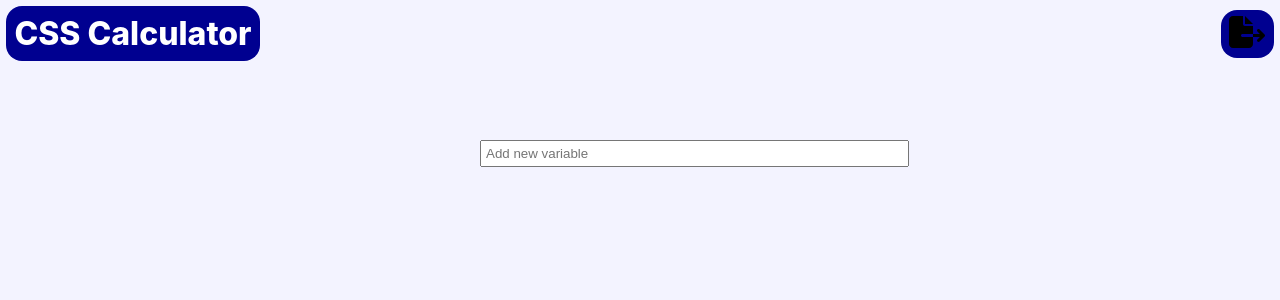
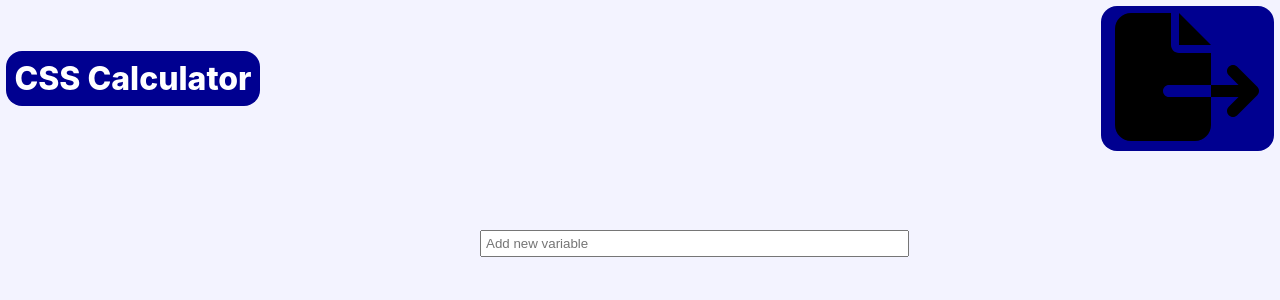
Before and after one commit to divyanshchahar/csscalculator, a React (Create React App) app in the folder client/: page / in a window 1280 px wide. Shown: the top 300 px of the page. Built offline with nearby package versions, Linux system fonts and the light colour scheme.

Commit message:
changed variables for all media queries

```diff
--- a/client/src/App.css
+++ b/client/src/App.css
@@ -148,18 +148,34 @@ body {
 
 @media screen and (min-width: 429px) {
   :root {
-    --h3: 5vw;
+    --fs2: 2rem;
+    --p2: calc(0.2 * var(--fs2));
+    --fw2: 800;
+    --br2: calc(0.5 * var(--fs2));
 
-    --p2: calc(0.2 * var(--h3));
-
+    --h3: 10vw;
     --fs3: 1rem;
     --m3: calc(0.25 * var(--fs3));
     --p3: calc(0.25 * var(--fs3));
 
     --b3: calc(0.25 * var(--fs3));
 
-    --m1_5: 5vh;
-    --m2_5: 5vw;
+    --m13: 1rem;
+
+    --p6: 5vw;
+    --w6: 25vw;
+    --m6: calc(var(--fs3) * 0.5);
+
+    --w14: 1.5rem;
+
+    --p12: calc(0.25 * var(--fs3));
+
+    /* COLOR */
+    --background1: rgba(225, 225, 255, 0.4);
+    --background2: rgba(255, 255, 255, 1);
+    --background3: rgba(0, 0, 144, 1);
+
+    --hover1: rgba(0, 0, 255, 0.1);
   }
 }
 
@@ -170,17 +186,33 @@ body {
 
 @media screen and (min-width: 1025px) {
   :root {
-    --h3: 2.5vw;
+    --fs2: 2rem;
+    --p2: calc(0.2 * var(--fs2));
+    --fw2: 800;
+    --br2: calc(0.5 * var(--fs2));
 
-    --p2: calc(0.2 * var(--h3));
-
+    --h3: 10vw;
     --fs3: 1rem;
     --m3: calc(0.25 * var(--fs3));
     --p3: calc(0.25 * var(--fs3));
 
     --b3: calc(0.25 * var(--fs3));
 
-    --m1_5: 5vh;
-    --m2_5: 5vw;
+    --m13: 1rem;
+
+    --p6: 5vw;
+    --w6: 25vw;
+    --m6: calc(var(--fs3) * 0.5);
+
+    --w14: 1.5rem;
+
+    --p12: calc(0.25 * var(--fs3));
+
+    /* COLOR */
+    --background1: rgba(225, 225, 255, 0.4);
+    --background2: rgba(255, 255, 255, 1);
+    --background3: rgba(0, 0, 144, 1);
+
+    --hover1: rgba(0, 0, 255, 0.1);
   }
 }
```
